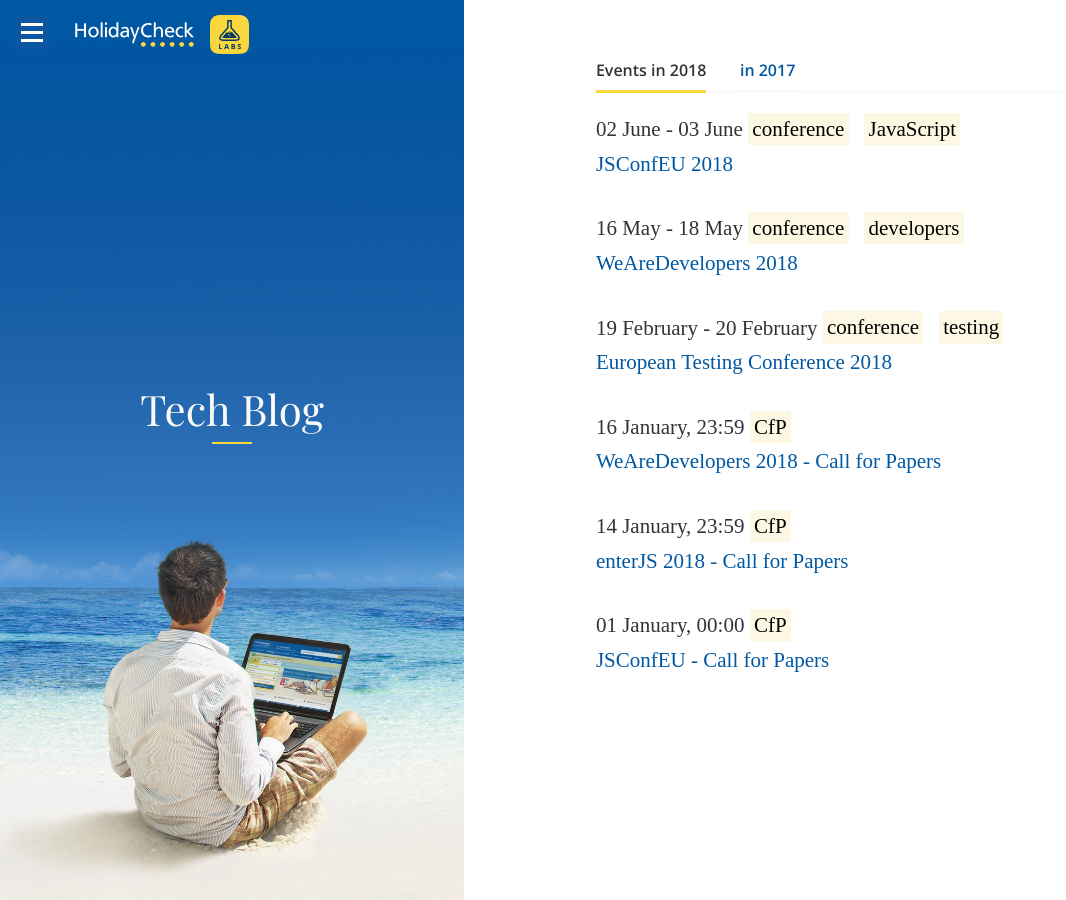
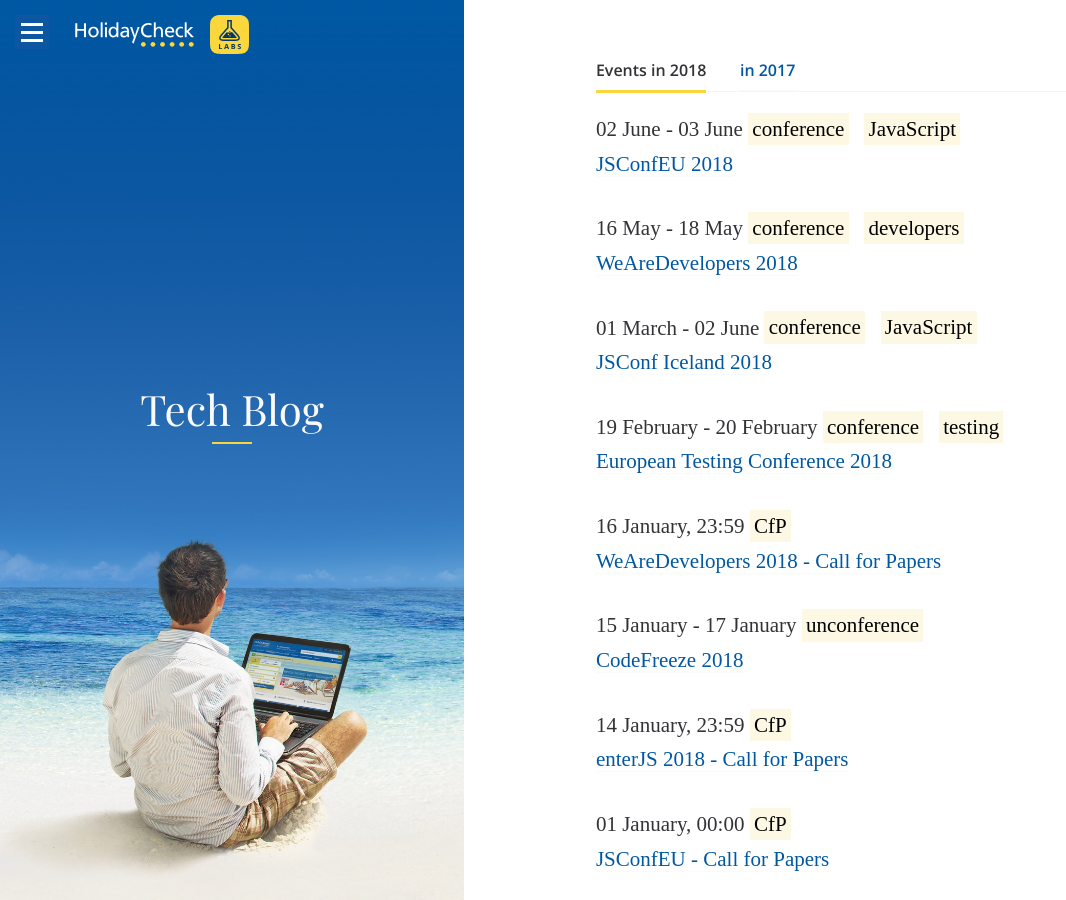
Before and after one commit to holidaycheck/tech-blog, a Jekyll site: the page built from events.md, in a window 1280 px wide. Shown: the whole page, without its empty margins (0-1066 px from the left). Built offline with Jekyll 4.4.1, drawn with Linux system fonts in a browser that asks for light colours; some web fonts are replaced.

Commit message:
Add a couple of events, I know about.

```diff
--- a/_data/events/2018.yml
+++ b/_data/events/2018.yml
@@ -6,6 +6,13 @@
   end_datetime: 2018-06-03 18:00
   url: https://2018.jsconf.eu
   tags: conference, JavaScript
+  location: Berlin, Germany
+- name: JSConf Iceland 2018
+  start_datetime: 2018-03-01 10:00
+  end_datetime: 2018-06-02 18:00
+  url: https://2018.jsconf.is/
+  tags: conference, JavaScript
+  location: Reykjavik, Iceland
 - name: European Testing Conference 2018
   start_datetime: 2018-02-19 10:00
   end_datetime: 2018-02-20 18:00
@@ -18,6 +25,16 @@
   location: Vienna, Austria, The Austria Center Vienna
   url: https://www.wearedevelopers.com/
   tags: conference, developers
+
+#
+# Unconfs
+#
+- name: CodeFreeze 2018
+  start_datetime: 2018-01-15 10:00
+  end_datetime: 2018-01-17 18:00
+  location: Kiilopää, Inari, Finland
+  url: http://www.codefreeze.fi/
+  tags: unconference
 
 #
 # CfPs
```
